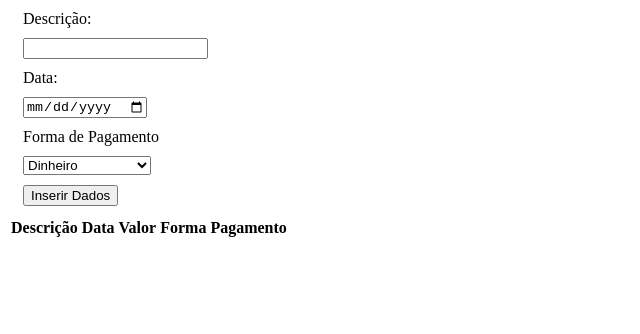
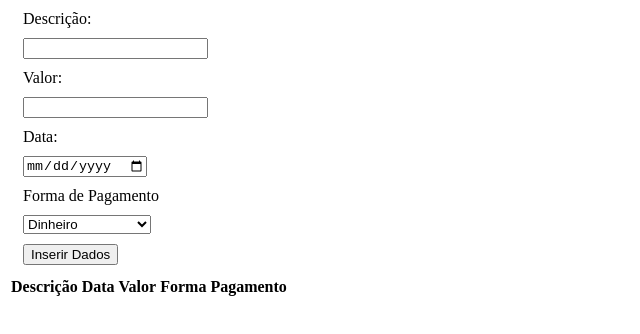
Before and after one commit to mateussiilva/gestorDeContas, a plain HTML site: page templates/index.html in a window 1280 px wide. Shown: the whole page, without its empty margins (0-640 px from the left). Drawn offline with Linux system fonts and the light colour scheme.

Commit message:
leves alterações no html

```diff
--- a/templates/index.html
+++ b/templates/index.html
@@ -19,6 +19,8 @@
             <form action="">
                 <label for="input-descricao">Descrição:</label>
                 <input type="text"  id="input-descricao">
+                <label for="input-valor">Valor:</label>
+                <input type="text" id="input-valor">
                 <label for="input-date">Data:</label>
                 <input type="date" id="input-date">
                 <label for="">Forma de Pagamento</label>
```
